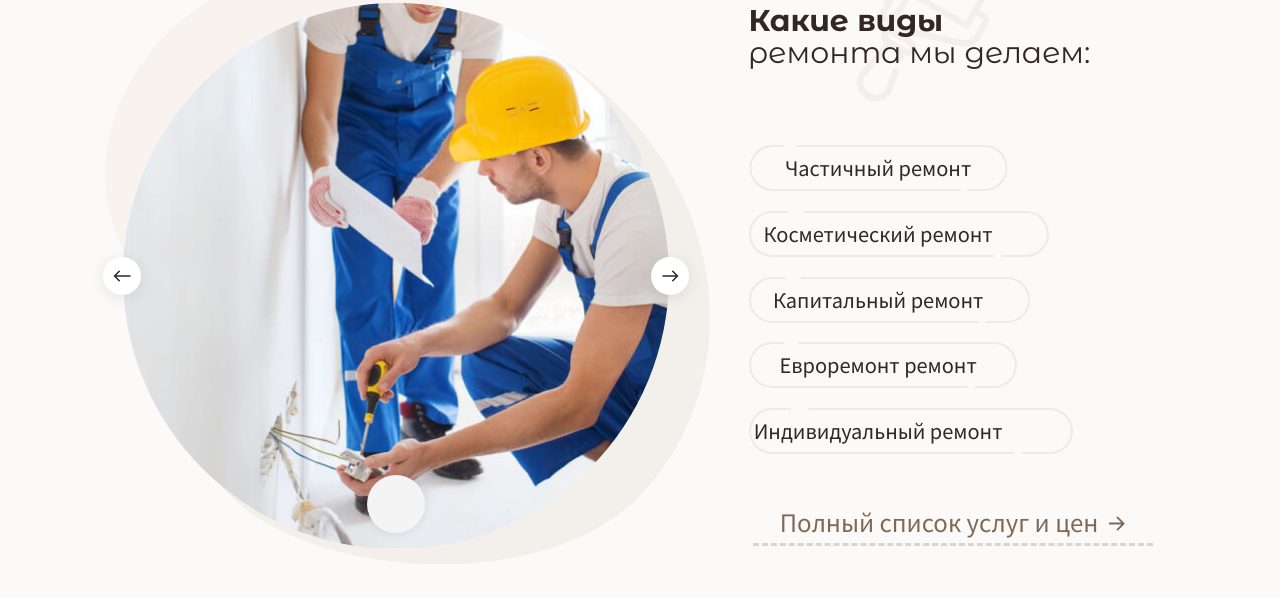
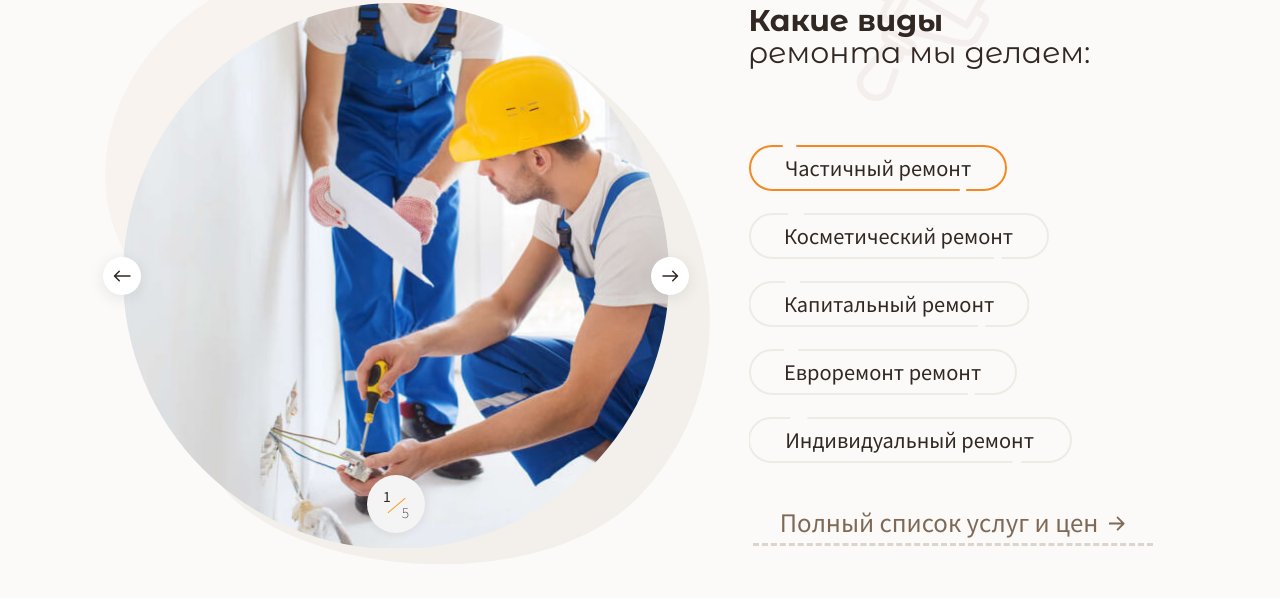
Before and after one commit to vadim-sobinin/website-Relax-Line, a website built with webpack: page public/index.html in a window 1280 px wide. Shown: the part 2295-2893 px from the top of the page. Built offline with nearby package versions, Linux system fonts and the light colour scheme; what inputmask would draw is missing.

Commit message:
working on slider

```diff
--- a/public/css/sliderStyle.css
+++ b/public/css/sliderStyle.css
@@ -16,6 +16,19 @@
 }
 .repair-types-nav__item {
   flex-shrink: 0;
+  /* flex-grow: 0; */
+  /* height: 0 !important; */
   /* display: block; */
-  /* height: 46px !important; */
+  height: 46px !important;
+  /* margin: 0 auto; */
 }
+
+.repair-types-nav__item {
+  position: relative;
+  text-align: center;
+}
+.repair-types-nav__item svg {
+  position: absolute;
+  left: 50%;
+  transform: translateX(-50%);
+}
--- a/public/index.html
+++ b/public/index.html
@@ -798,10 +798,8 @@
               <nav class="nav repair-types-nav">
                 <div class="nav-list nav-list-repair">
                   <div class="swiper-wrapper">
-                    <div class="swiper-slide">
-                      <button
-                        type="button"
-                        class="button_o repair-types-nav__item repair-types-nav__item-1"
+                    <div
+                      class="button_o repair-types-nav__item repair-types-nav__item-1 swiper-slide active"
                     >
                       <svg
                         width="259"
@@ -817,13 +815,11 @@
                           stroke-linecap="round"
                         ></path>
                       </svg>
-                        Частичный ремонт</button
-                      ><!-- /.repair-types__nav-item -->
-                    </div>
-                    <div class="swiper-slide">
-                      <button
-                        type="button"
-                        class="button_o repair-types-nav__item repair-types-nav__item-2"
+                      Частичный ремонт
+                    </div>
+                    <!-- /.repair-types__nav-item -->
+                    <div
+                      class="button_o repair-types-nav__item repair-types-nav__item-2 swiper-slide"
                     >
                       <svg
                         width="300"
@@ -839,13 +835,11 @@
                           stroke-linecap="round"
                         ></path>
                       </svg>
-                        Косметический ремонт</button
-                      ><!-- /.repair-types__nav-item -->
-                    </div>
-                    <div class="swiper-slide">
-                      <button
-                        type="button"
-                        class="button_o repair-types-nav__item repair-types-nav__item-3"
+                      Косметический ремонт
+                    </div>
+                    <!-- /.repair-types__nav-item -->
+                    <div
+                      class="button_o repair-types-nav__item repair-types-nav__item-3 swiper-slide"
                     >
                       <svg
                         width="281"
@@ -861,13 +855,11 @@
                           stroke-linecap="round"
                         ></path>
                       </svg>
-                        Капитальный ремонт</button
-                      ><!-- /.repair-types__nav-item -->
-                    </div>
-                    <div class="swiper-slide">
-                      <button
-                        type="button"
-                        class="button_o repair-types-nav__item repair-types-nav__item-4"
+                      Капитальный ремонт
+                    </div>
+                    <!-- /.repair-types__nav-item -->
+                    <div
+                      class="button_o repair-types-nav__item repair-types-nav__item-4 swiper-slide"
                     >
                       <svg
                         width="268"
@@ -883,13 +875,11 @@
                           stroke-linecap="round"
                         ></path>
                       </svg>
-                        Евроремонт ремонт</button
-                      ><!-- /.repair-types__nav-item -->
-                    </div>
-                    <div class="swiper-slide">
-                      <button
-                        type="button"
-                        class="button_o repair-types-nav__item repair-types-nav__item-5"
+                      Евроремонт ремонт
+                    </div>
+                    <!-- /.repair-types__nav-item -->
+                    <div
+                      class="button_o repair-types-nav__item repair-types-nav__item-5 swiper-slide"
                     >
                       <svg
                         width="324"
@@ -905,9 +895,9 @@
                           stroke-linecap="round"
                         ></path>
                       </svg>
-                        Индивидуальный ремонт</button
-                      ><!-- /.repair-types__nav-item -->
-                    </div>
+                      Индивидуальный ремонт
+                    </div>
+                    <!-- /.repair-types__nav-item -->
                   </div>
                 </div>
               </nav>
--- a/src/modules/sliders.js
+++ b/src/modules/sliders.js
@@ -1,4 +1,4 @@
-// import Swiper, { Navigation, Pagination } from "swiper";
+import Swiper, { Navigation, Pagination } from "swiper";
 // import Swiper from "swiper/bundle";
 // import Swiper and modules styles
 // import "swiper/css";
@@ -6,12 +6,13 @@
 // import "swiper/css/pagination";
 // import "swiper/css/bundle";
 
-import Swiper from "swiper";
+// import Swiper from "swiper";
 
 // import Swiper from "swiper";
 
 export const sliders = () => {
   const reviewSwiper = new Swiper(".reviews-slider", {
+    modules: [Navigation, Pagination],
     loop: true,
 
     navigation: {
@@ -24,18 +25,37 @@ export const sliders = () => {
   const navButtons = repairNavList.querySelectorAll(".repair-types-nav__item");
 
   const servicesTypeSlider = new Swiper(".nav-list-repair", {
+    modules: [Navigation],
+    navigation: {
+      nextEl: "#nav-arrow-repair-right_base",
+      prevEl: "#nav-arrow-repair-left_base",
+    },
     // wrapperClass: 'nav-list-repair',
     // slideClass: 'slide',
     // slideToClickedSlide: true,
+    slidesPerView: 1,
+    // slideActiveClass: "active",
+    // centeredSlides: true,
+    // autoHeight: true,
+    // slideToClickedSlide: true,
+
+    direction: "horizontal",
+    // centeredSlides: true,
+
+    breakpoints: {
+      1024: {
         slidesPerView: 5,
-
         direction: "vertical",
-    spaceBetween: 10,
+        slideToClickedSlide: true,
+      },
+    },
+    // spaceBetween: 10,
   });
 
   document.getElementById("repair-counter").style.zIndex = "10";
   const createSlider = (selector) => {
     return new Swiper(selector, {
+      modules: [Navigation, Pagination],
       navigation: {
         nextEl: "#repair-types-arrow_right",
         prevEl: "#repair-types-arrow_left",
@@ -68,12 +88,13 @@ export const sliders = () => {
       repairSliders[index].style.display = "none";
     });
     sliderArray[sliderNumber - 1].enable();
-    console.log(sliderArray[sliderNumber - 1]);
-    // sliderArray[sliderNumber - 1].navigation.init();
+    // console.log(sliderArray[sliderNumber - 1]);
+    sliderArray[sliderNumber - 1].pagination.update();
     repairSliders[sliderNumber - 1].style.display = "block";
   };
 
   repairNavList.addEventListener("click", (e) => {
+    if (innerWidth <= 1024) {
       if (e.target.closest(".repair-types-nav__item")) {
         navButtons.forEach((btn) => {
           btn.classList.contains("active")
@@ -86,8 +107,11 @@ export const sliders = () => {
           .classList[2].split("-")[3];
 
         e.target.closest(".repair-types-nav__item").classList.add("active");
+      }
 
       changeSlider(selectedItemNumber);
     }
   });
+
+  changeSlider(1);
 };
```
Also changed, not shown: public/css/style.css. Lines whose indentation alone changed are shown as unchanged.
